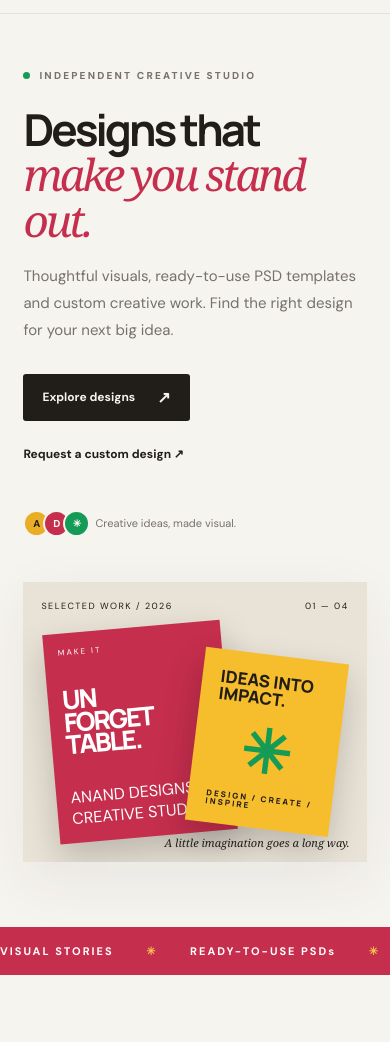
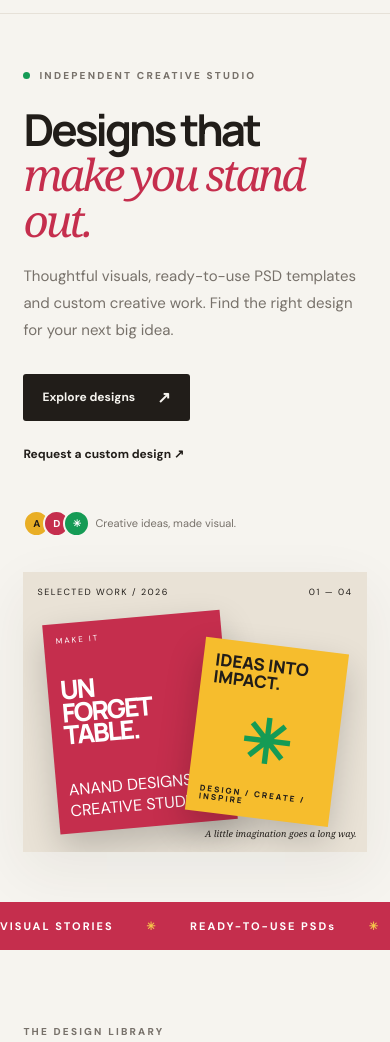
Before and after one commit to itsbharathkumar/ANAND-DESGINS-2.O, a plain HTML site: page index.html in a window 390 px wide. Shown: the part 58-1100 px from the top of the page. Drawn offline with Linux system fonts and the light colour scheme.

Commit message:
Update styles.css

```diff
--- a/styles.css
+++ b/styles.css
@@ -3,75 +3,104 @@
 html[lang="ta"] body, html[lang="ta"] button, html[lang="ta"] input { font-family: "Noto Sans Tamil", "DM Sans", sans-serif; }
 
 
-/* ANAND DESIGNS - Mobile alignment fix */
+/* FINAL MOBILE HERO ALIGNMENT FIX */
 
-/* Prevent horizontal overflow */
+@media screen and (max-width: 520px) {
+
   html, body {
+    width: 100%;
     max-width: 100%;
-  overflow-x: hidden;
+    overflow-x: clip;
   }
 
-.hero,
-.hero-copy,
-.hero-art {
-  min-width: 0;
-  box-sizing: border-box;
+  main {
+    width: 100%;
+    max-width: 100%;
+    overflow-x: clip;
   }
 
   .hero {
+    display: grid;
     grid-template-columns: minmax(0, 1fr);
     width: 100%;
+    max-width: 100%;
+    padding: 55px 0 50px;
+    margin: 0;
+    gap: 35px;
+    overflow: hidden;
+  }
+
+  .hero-copy {
+    width: 88%;
+    max-width: 88%;
+    min-width: 0;
+    margin-inline: auto;
   }
 
   .hero-art {
-  width: 100%;
-  max-width: 100%;
+    position: relative;
+    width: 88%;
+    max-width: 88%;
     min-width: 0;
+    height: 280px;
+    padding: 14px;
     margin-inline: auto;
+    justify-self: center;
+    box-sizing: border-box;
     overflow: hidden;
   }
 
   .poster-one {
     left: 8%;
+    right: auto;
     width: 52%;
+    max-width: 52%;
+    box-sizing: border-box;
+    padding: 12px;
   }
 
   .poster-two {
     right: 8%;
+    left: auto;
     width: 42%;
+    max-width: 42%;
+    box-sizing: border-box;
+    padding: 12px;
   }
 
-/* Tamil mobile typography */
-@media (max-width: 520px) {
+  .art-caption {
+    right: 10px;
+    font-size: 9px;
+  }
 
   html[lang="ta"] .hero-copy h1 {
-    font-size: clamp(32px, 8vw, 42px);
-    line-height: 1.3;
+    font-size: clamp(30px, 7.5vw, 40px);
+    line-height: 1.35;
     letter-spacing: -1px;
-    overflow-wrap: break-word;
-    max-width: 100%;
+    overflow-wrap: anywhere;
   }
 
-  html[lang="ta"] .section-head h2,
-  html[lang="ta"] .custom-band h2,
-  html[lang="ta"] .about-section h2 {
-    font-size: clamp(30px, 8vw, 40px);
-    line-height: 1.35;
-    letter-spacing: -1px;
-    overflow-wrap: break-word;
+  html[lang="ta"] .hero-copy p {
+    font-size: 14px;
+    line-height: 1.9;
   }
 
-  .hero {
-    padding-left: 6%;
-    padding-right: 6%;
+  /* Preserve two-column product gallery */
+  .product-grid {
+    grid-template-columns: repeat(2, minmax(0, 1fr));
+    width: 100%;
+    gap: 10px;
   }
 
-  .hero-art {
-    height: 280px;
+  .product-card {
+    min-width: 0;
+    width: 100%;
+    box-sizing: border-box;
   }
 
-  .poster-one,
-  .poster-two {
+  .product-art,
+  .sample {
     max-width: 100%;
+    box-sizing: border-box;
   }
 }
```
Lines whose indentation alone changed are shown as unchanged.
